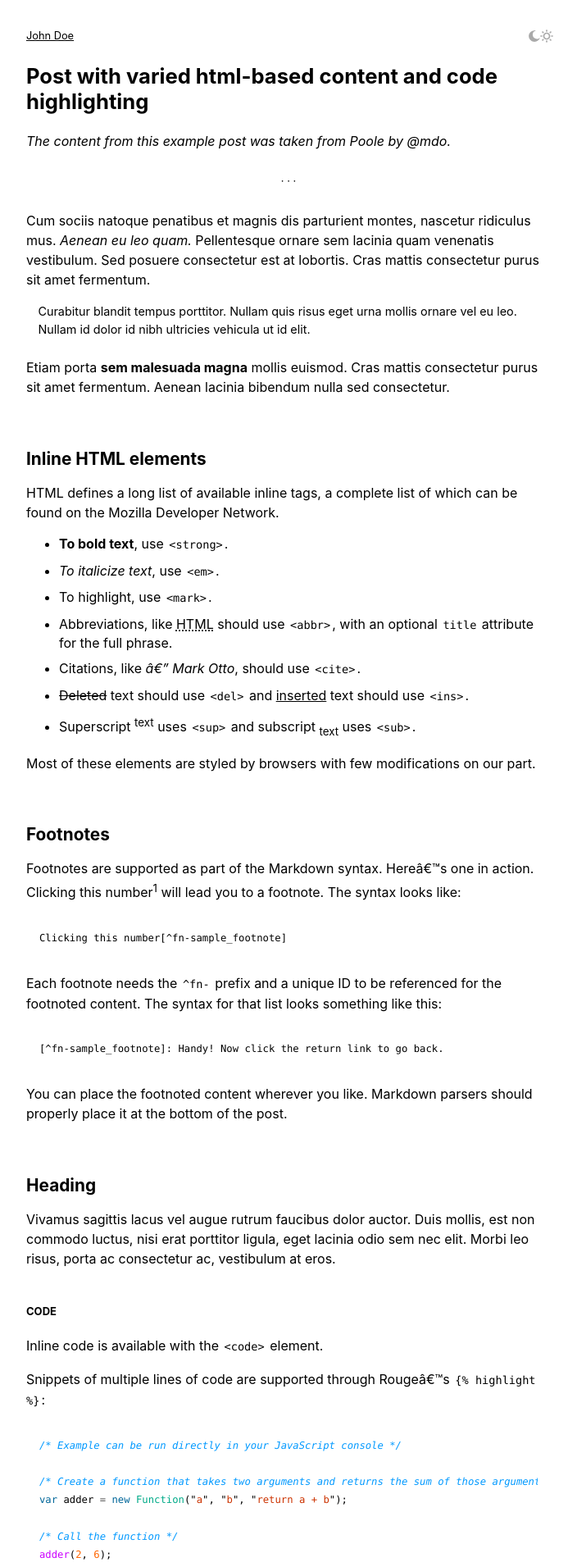
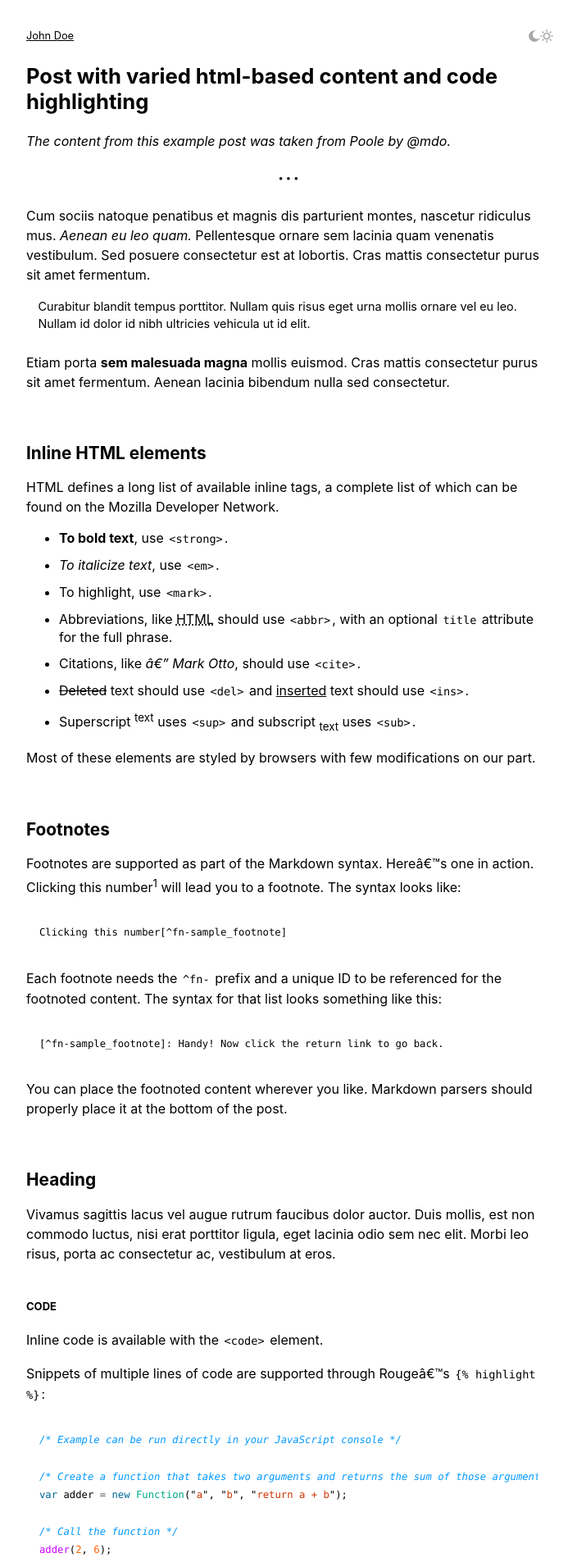
Before and after one commit to lucasrla/papicu, a Jekyll site: the page built from _posts/2021-01-02-another-example.md, in a window 1280 px wide. Shown: the top 1905 px of the page at 82% size, without its empty margins (288-992 px from the left). Built offline with Jekyll 4.4.1, drawn with Linux system fonts in a browser that asks for light colours.

Commit message:
Refactor divider, add spacer

```diff
--- /dev/null
+++ b/_includes/divider.html
@@ -0,0 +1 @@
+<hr class="dotted-text smaller center border">
--- a/_includes/separator.html
+++ /dev/null
@@ -1 +0,0 @@
-<hr class="dotted small center muted">
--- /dev/null
+++ b/_includes/spacer.html
@@ -0,0 +1 @@
+<br/><br/>
--- a/_posts/2021-01-02-another-example.md
+++ b/_posts/2021-01-02-another-example.md
@@ -7,7 +7,7 @@ code_highlighter: True
 
 _The content from this example post was taken from [Poole](https://github.com/poole/poole/blob/master/_posts/2020-04-02-example-content.md) by [@mdo](https://twitter.com/mdo)._
 
-{% include separator.html %}
+{% include divider.html %}
 
 Cum sociis natoque penatibus et magnis <a href="#">dis parturient montes</a>, nascetur ridiculus mus. *Aenean eu leo quam.* Pellentesque ornare sem lacinia quam venenatis vestibulum. Sed posuere consectetur est at lobortis. Cras mattis consectetur purus sit amet fermentum.
 
@@ -138,6 +138,6 @@ Aenean lacinia bibendum nulla sed consectetur. Lorem ipsum dolor sit amet, conse
 
 Nullam id dolor id nibh ultricies vehicula ut id elit. Sed posuere consectetur est at lobortis. Nullam quis risus eget urna mollis ornare vel eu leo.
 
-{% include separator.html %}
+{% include divider.html %}
 
 [^fn-sample_footnote]: Handy! Now click the return link to go back.
--- a/assets/main.css
+++ b/assets/main.css
@@ -155,12 +155,20 @@ hr {
   color: var(--muted);
 }
 
+.border {
+  color: var(--border);
+}
+
 .underlined, a.muted {
   text-decoration: underline;
 }
 
 .small {
   font-size: 0.8em;
+}
+
+.smaller {
+  font-size: 0.7em;
 }
 
 .all-small-caps {
@@ -179,13 +187,18 @@ hr {
   list-style-type: none;
 }
 
-hr.dotted {
+hr.dotted-text {
   border-top: 0;
   text-align: center;
 }
 
-hr.dotted:before {
-  content: "· · ·";
+hr.dotted-text:before {
+  content: "• • •";
+}
+
+.wrapper-20 {
+  width: 20%;
+  margin: auto;
 }
 
 .auto-overflow-x {
```
Also changed, not shown: _posts/2021-01-01-textual-post.md (+1 -1 lines), _posts/2021-02-01-post-with-bells-and-whistles.md (+2 -2 lines).
